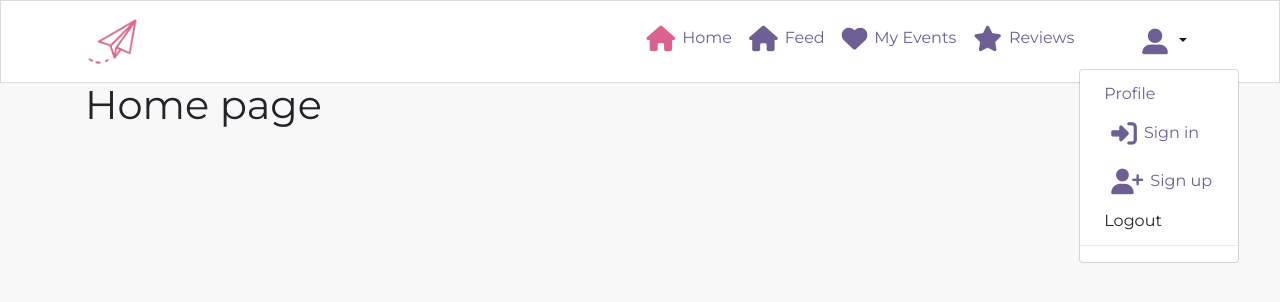
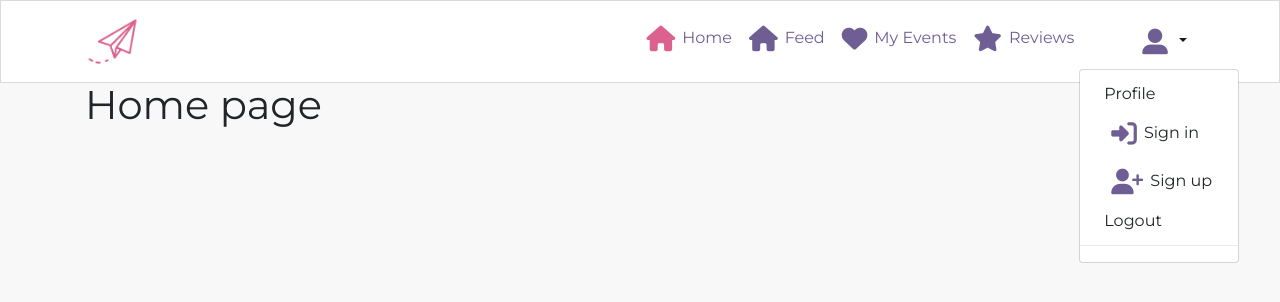
Before and after one commit to quiltingcode/happening-react-frontend, a React (Create React App) app: page / in a window 1280 px wide. Both pictures are taken after a click on the button 1137 px from the left and 41 px from the top of the page. Shown: the top 302 px of the page. Built offline with nearby package versions, Linux system fonts and the light colour scheme.

Commit message:
fix: Remove NavLinks to fix nested <a> tags error

```diff
--- a/src/components/NavBar.js
+++ b/src/components/NavBar.js
@@ -6,6 +6,7 @@ import NavDropdown from 'react-bootstrap/NavDropdown';
 import logo from '../assets/logo-transparent.png';
 import styles from '../styles/NavBar.module.css';
 import { NavLink } from 'react-router-dom';
+import { Link } from "react-router-dom";
 
 
 const NavBar = () => {
@@ -64,22 +65,27 @@ const NavBar = () => {
               }
               id="basic-nav-dropdown"
             >
-              <NavDropdown.Item>
-                <NavLink to="/">
+              <NavDropdown.Item
+                as={Link}
+                to='/profile'
+              >
                   Profile
-                </NavLink>
+              </NavDropdown.Item>
+              <NavDropdown.Item
+                as={Link}
+                to='/signin'
+              >
+                  <i className="fas fa-sign-in-alt"></i>Sign in
 
               </NavDropdown.Item>
-              <NavDropdown.Item>
-                <NavLink to="/signin">
-                  <i className="fas fa-sign-in-alt"></i>Sign in
-                </NavLink>
-              </NavDropdown.Item>
 
-              <NavDropdown.Item>
-                <NavLink to="/signup">
+              <NavDropdown.Item
+                as={Link}
+                to='/signup'
+              >
+
                   <i className="fas fa-user-plus"></i>Sign up
-                </NavLink>
+
               </NavDropdown.Item>
 
               <NavDropdown.Item>Logout</NavDropdown.Item>
```
